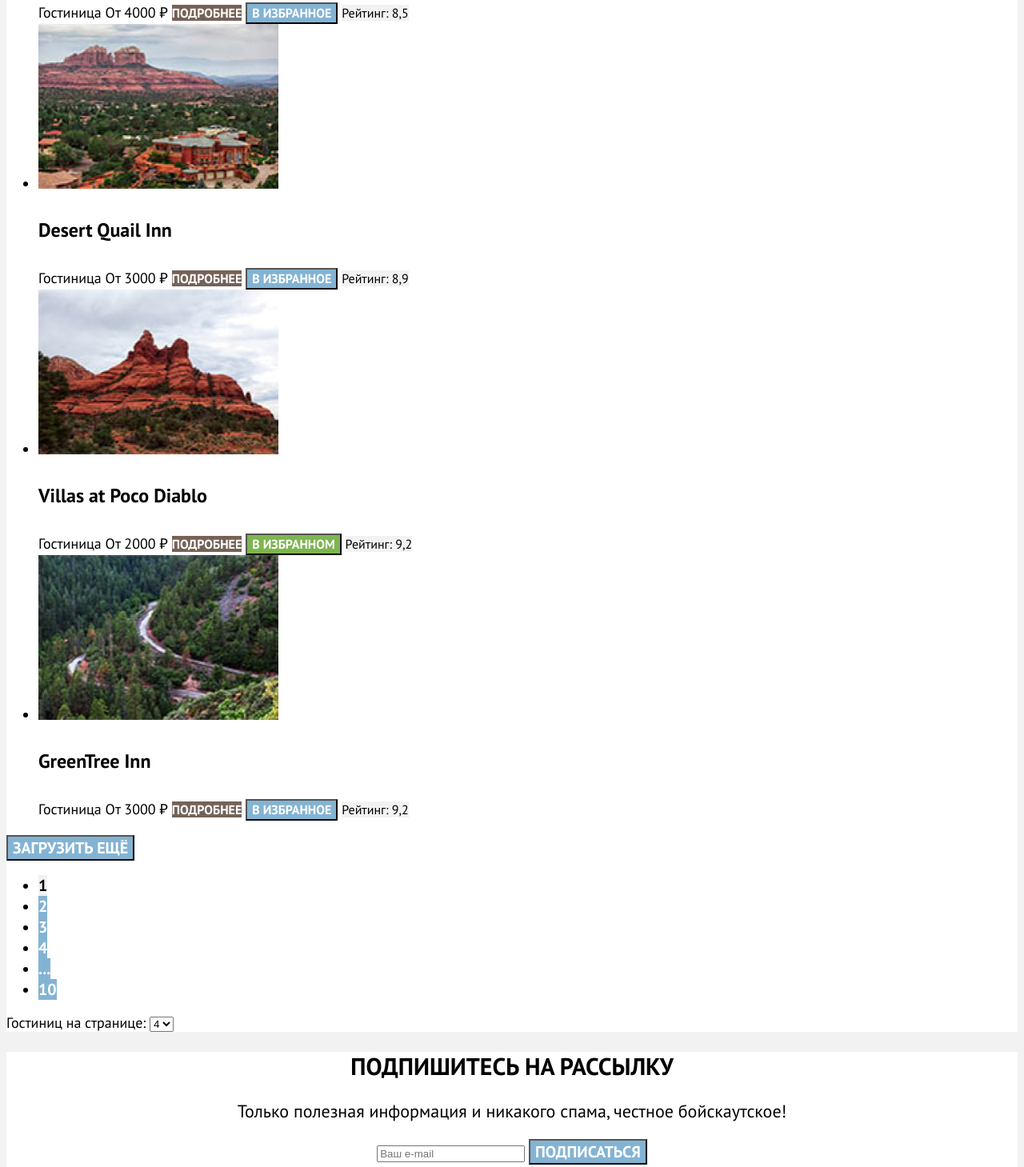
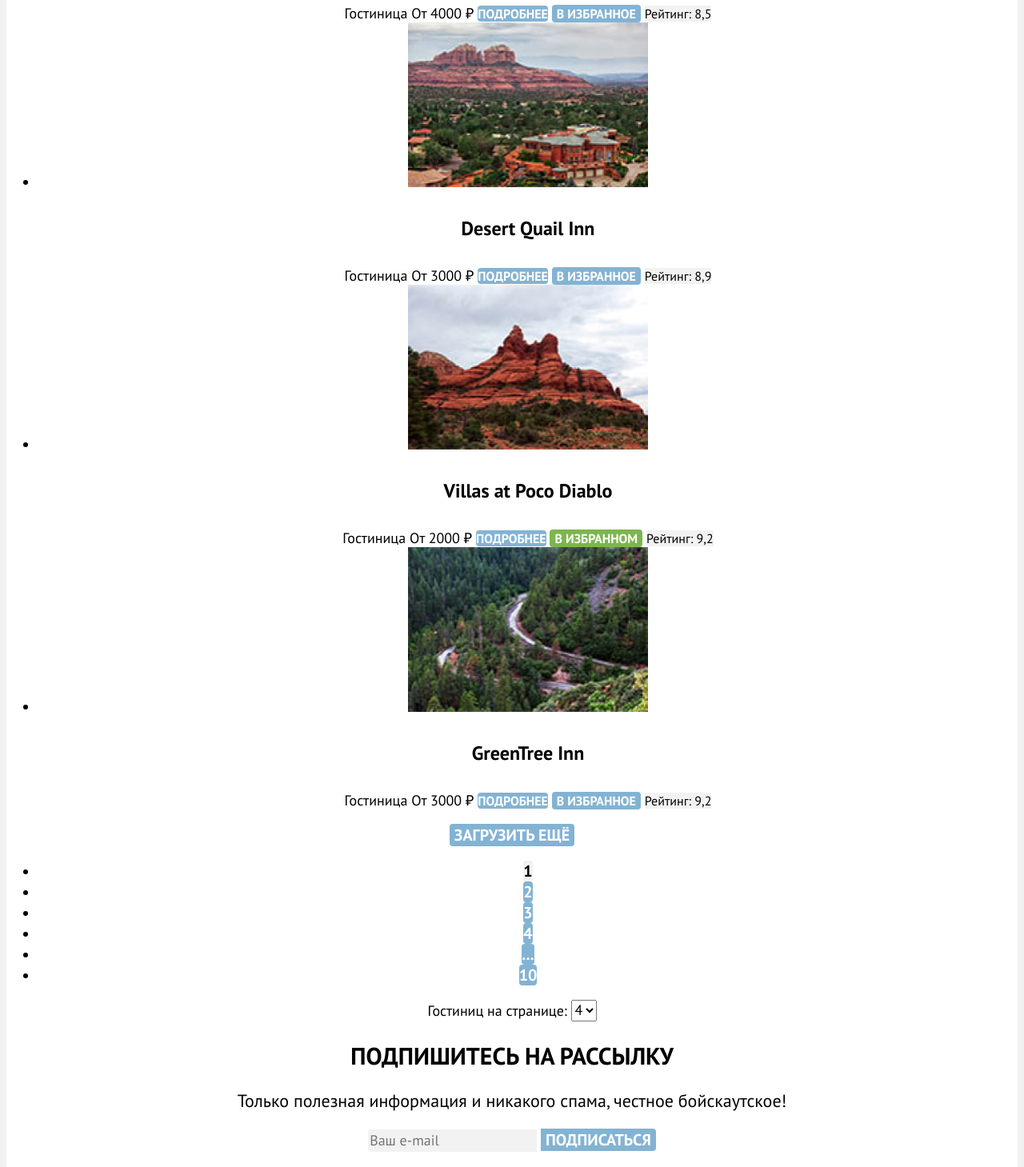
Before and after one commit to htmlacademy-htmlcss/1963005-sedona-33, a plain HTML site: page catalog.html in a window 1280 px wide. Shown: the part 1331-2790 px from the top of the page at 80% size. Drawn offline with Linux system fonts and the light colour scheme.

Commit message:
Исправляет ошибки

```diff
--- a/catalog.html
+++ b/catalog.html
@@ -5,7 +5,11 @@
     <title>HTML Academy: Седона</title>
     <link rel="stylesheet" href="styles/styles.css"
   </head>
+
   <body>
+
+    <div class="page-container">
+
       <header class="page-header">
         <a class="header-logo-link" href="index.html">
           <img class="logo" src="images/logo_sedona.svg" width="139" height="70" alt="Логотип города Седона.">
@@ -183,33 +187,33 @@
               </li>
           </ul>
 
-         <button class="button more-card-button" type="button">Загрузить ещё</button>
+          <button class="button more-card-button blue-big-button" type="button">Загрузить ещё</button>
 
           <ul class="pagination">
               <li class="pagination-item">
-               <a class="pagination-link pagination-current">1</a>
+                <a class="button pagination-current blue-big-button">1</a>
               </li>
               <li class="pagination-item">
-               <a class="pagination-link" href="#">2</a>
+                <a class="button blue-big-button" href="#">2</a>
               </li>
               <li class="pagination-item">
-               <a class="pagination-link" href="#">3</a>
+                <a class="button blue-big-button" href="#">3</a>
               </li>
               <li class="pagination-item">
-               <a class="pagination-link" href="#">4</a>
+                <a class="button blue-big-button" href="#">4</a>
               </li>
               <li class="pagination-item">
-               <a class="pagination-link pagination-more-page" href="#">...</a>
+                <a class="button pagination-more-page blue-big-button" href="#">...</a>
               </li>
               <li class="pagination-item">
-               <a class="pagination-link pagination-last-page" href="#">10</a>
+                <a class="button pagination-last-page blue-big-button" href="#">10</a>
               </li>
           </ul>
           <div class="page-hotel-amount">
               <label class="page-hotel-amount-title" for="hotel-amount">
                 Гостиниц на странице:
               </label>
-            <select id="hotel-amount" name="hotel-amount">
+              <select class="hotel-card-amount" id="hotel-amount" name="hotel-amount">
                 <option value="4">4</option>
                 <option value="6">6</option>
                 <option value="9">9</option>
@@ -227,7 +231,7 @@
           </p>
           <form class="newsletter-form" action="https://echo.htmlacademy.ru/" method="post">
             <input class="field" placeholder="Ваш e-mail" type="email" name="newsletter-email" id="newsletter-email" required>
-          <button class="button newsletter-subscribe-button" type="submit">
+            <button class="button newsletter-subscribe-button blue-big-button" type="submit">
               Подписаться
             </button>
           </form>
@@ -261,5 +265,9 @@
           </a>
         </p>
       </footer>
+
+    </div>
+
   </body>
+
 </html>
--- a/index.html
+++ b/index.html
@@ -3,9 +3,13 @@
   <head>
     <meta charset="utf-8" >
     <title>HTML Academy: Седона</title>
-    <link rel="stylesheet" href="styles/styles.css"
+    <link rel="stylesheet" href="styles/styles.css">
   </head>
+
   <body>
+
+    <div class="page-container">
+
       <header class="page-header">
         <a class="header-logo-link">
           <img class="logo" src="images/logo_sedona.svg" width="139" height="70" alt="Логотип города Седона.">
@@ -36,7 +40,7 @@
             </li>
             <li class="navigation-item">
               <a class="navigation-link" href="#">
-              <span class="button navigation-button">Хочу сюда!</span>
+                <span class="button navigation-button brown-button">Хочу сюда!</span>
               </a>
             </li>
           </ul>
@@ -121,7 +125,7 @@
             Укажите предполагаемые даты поездки,
             и мы покажем вам лучшие предложения гостиниц в Седоне
           </p>
-        <a class="button hotel-search-button" href="#">Поиск гостиницы в Седоне</a>
+          <a class="button hotel-search-button brown-button big-button" href="#">Поиск гостиницы в Седоне</a>
         </section>
       </main>
 
@@ -134,7 +138,7 @@
           </p>
           <form class="newsletter-form" action="https://echo.htmlacademy.ru/" method="post">
             <input class="field" placeholder="Ваш e-mail" type="email" name="newsletter-email" id="newsletter-email" required>
-          <button class="button newsletter-subscribe-button" type="submit">
+            <button class="button newsletter-subscribe-button blue-big-button" type="submit">
               Подписаться
             </button>
           </form>
@@ -168,5 +172,9 @@
           </a>
         </p>
       </footer>
+
+    </div>
+
   </body>
+
 </html>
--- a/styles/styles.css
+++ b/styles/styles.css
@@ -2,7 +2,7 @@
   font-family: "PT Sans";
   font-style: normal;
   font-weight: 400;
-  src: url("/fonts/ptsans-400.woff2") format("woff2");
+  src: url("../fonts/ptsans-400.woff2") format("woff2");
   font-display: swap;
 }
 
@@ -10,12 +10,12 @@
   font-family: "PT Sans";
   font-style: normal;
   font-weight: 700;
-  src: url("/fonts/ptsans-700.woff2") format("woff2");
+  src: url("../fonts/ptsans-700.woff2") format("woff2");
   font-display: swap;
 }
 
 body {
-  font-family: "PT Sans", sans-serif;
+  font-family: "PT Sans", "Arial", sans-serif;
   font-size: 18px;
   line-height: 21px;
   color: #000000;
@@ -28,37 +28,64 @@ a {
 
 /* Pages */
 
+.page-container {
+  background-color: #FFFFFF;
+  text-align: center;
+}
+
 .button {
+  font-family: inherit;
   font-weight: 700;
+  font-size: 16px;
+  line-height: 20px;
   color: #FFFFFF;
   text-transform: uppercase;
+  background-color: #83B3D3;
+  border: none;
+  border-radius: 4px;
+}
+
+.brown-button {
   background-color: #756257;
 }
 
-.page-header {
-  background-color: #FFFFFF;
+.big-button {
+  font-size: 20px;
+  line-height: 36px;
+}
+
+.blue-big-button {
+  font-size: 20px;
+  line-height: 26px;
+}
+
+.newsletter-subscribe-button {
+  border-radius: 0 4px 4px 0;
+}
+
+.favorites-added-button {
+  background-color: #7DB54F;
+}
+
+.button-reset {
+  font-weight: 400;
+  font-size: 18px;
+  line-height: 24px;
+  text-transform: none;
+  background-color: transparent;
 }
 
 .navigation-link {
   font-weight: 700;
   font-size: 20px;
   line-height: 26px;
-  text-align: center;
   color: #000000;
-}
-
-.navigation-button{
-  font-size: 16px;
-  line-height: 20px;
 }
 
 /* Index-main */
 
-.main-index {
-  background-color: #FFFFFF;
-}
 .index-background {
-  background-image: url("/images/index-background.jpg");
+  background-image: url("../images/index-background.jpg");
   background-repeat: no-repeat;
   background-color: #396E98;
   background-size: 100% auto;
@@ -68,7 +95,6 @@ a {
   font-weight: 700;
   font-size: 30px;
   line-height: 36px;
-  text-align: center;
   text-transform: uppercase;
 }
 
@@ -78,14 +104,12 @@ a {
   font-weight: 400;
   font-size: 22px;
   line-height: 36px;
-  text-align: center;
 }
 
 /* List */
 
-.reasons-list{
-  text-align: center;
- background-color: #83B3D3;
+.reasons-list {
+  background-color: #83B3D3;
 }
 
 .reasons-item-title {
@@ -101,11 +125,6 @@ a {
 }
 
 /* Hotel search */
-
-.hotel-search{
-  text-align: center;
-  background-color: #FFFFFF;
-}
 
 .hotel-search-title {
   font-weight: 700;
@@ -126,17 +145,11 @@ a {
 
 /* Footer */
 
-.page-footer {
-  background-color: #FFFFFF ;
-}
-
-
 /*Newsletter*/
 
 .newsletter {
-  text-align: center;
   color: #FFFFFF;
-  background-image: url("/images/newsletter_background.jpg");
+  background-image: url("../images/newsletter_background.jpg");
   background-repeat: no-repeat;
   background-color: #83B3D3;
   background-size: 100% auto;
@@ -146,7 +159,6 @@ a {
   font-weight: 700;
   font-size: 30px;
   line-height: 36px;
-  text-align: center;
   text-transform: uppercase;
 }
 
@@ -155,11 +167,13 @@ a {
   line-height: 26px;
 }
 
-.newsletter-subscribe-button {
-  font-family: "PT Sans", sans-serif;
-  font-size: 20px;
+.field {
+  font-family: inherit;
+  font-size: 18px;
   line-height: 26px;
-  background-color: #83B3D3;
+  background-color: #F2F2F2;
+  border: none;
+  border-radius: 4px 0 0 4px;
 }
 
 /* Phone */
@@ -169,7 +183,6 @@ a {
   font-size: 40px;
   line-height: 40px;
   color: #000000;
-  text-align: center;
 }
 
 /* Catalog Page */
@@ -178,7 +191,7 @@ a {
 
 .catalog-header {
   color: #FFFFFF;
-  background-image: url("/images/catalog_background.jpg");
+  background-image: url("../images/catalog_background.jpg");
   background-repeat: no-repeat;
   background-color: #68A2CA;
   background-size: 100% auto;
@@ -195,11 +208,6 @@ a {
   font-size: 16px;
   line-height: 21px;
   color: #FFFFFF;
-  text-decoration: none;
-}
-
-.catalog-main {
-  background-color: #FFFFFF;
 }
 
 /* Hotels-filter */
@@ -215,31 +223,17 @@ a {
   line-height: 23px;
 }
 
-.button-apply {
-  font-family: "PT Sans", sans-serif;
-  font-size: 16px;
-  line-height: 21px;
-  background-color: #83B3D3;
-}
-
-.button-reset {
-  font-family: "PT Sans", sans-serif;
-  font-size: 16px;
-  line-height: 21px;
-  background-color: transparent;
-}
-
 .found-hotel {
   font-weight: 700;
   font-size: 30px;
   line-height: 39px;
-  color: #000000;
   text-transform: uppercase;
 }
 
 /* Hotels-sorting */
 
 .select-control {
+  font-family: inherit;
   font-size: 18px;
   line-height: 23px;
 }
@@ -254,69 +248,36 @@ a {
 }
 
 .hotel-card-filter,
-.hotel-card-price {
+.hotel-card-price  {
   font-weight: 400;
   font-size: 18px;
   line-height: 23px;
 }
 
-.more-info-button {
-  font-size: 16px;
-  line-height: 21px;
-}
-
-.favorites-button {
-  font-family: "PT Sans", sans-serif;
-  font-size: 16px;
-  line-height: 21px;
-  background-color: #83B3D3;
-}
-
-.favorites-added-button {
-  font-family: "PT Sans", sans-serif;
-  font-size: 16px;
-  line-height: 21px;
-  background-color: #7DB54F;
-}
-
 .hotel-rating-grade {
   font-size: 16px;
   line-height: 21px;
-  background-color: #F2F2F2
-}
-
-.more-card-button {
-  font-family: "PT Sans", sans-serif;
-  font-size: 20px;
-  line-height: 26px;
-  text-align: center;
-  background-color: #83B3D3;
+  background-color: #F2F2F2;
 }
 
 /* Pagination */
-
-.pagination-link {
-  font-weight: 700;
-  font-size: 20px;
-  line-height: 26px;
-  text-align: center;
-  color: #FFFFFF;
-  background-color: #83B3D3;
-}
 
 .pagination-current {
   color: #000000;
   background-color: #F2F2F2;
 }
 
+.page-hotel-amount,
+.hotel-card-amount {
+  font-family: inherit;
+  font-size: 18px;
+  line-height: 23px;
+}
+
 /* Catalog-newsletter */
 
 .catalog-newsletter {
+  color:#000000;
   background-image: none;
-  background-color: #FFFFFF;
+  background-color: inherit;
 }
-
-.catalog-newsletter .newsletter-title,
-.catalog-newsletter .newsletter-discription {
-  color: #000000;
-}
```
Lines whose indentation alone changed are shown as unchanged.
